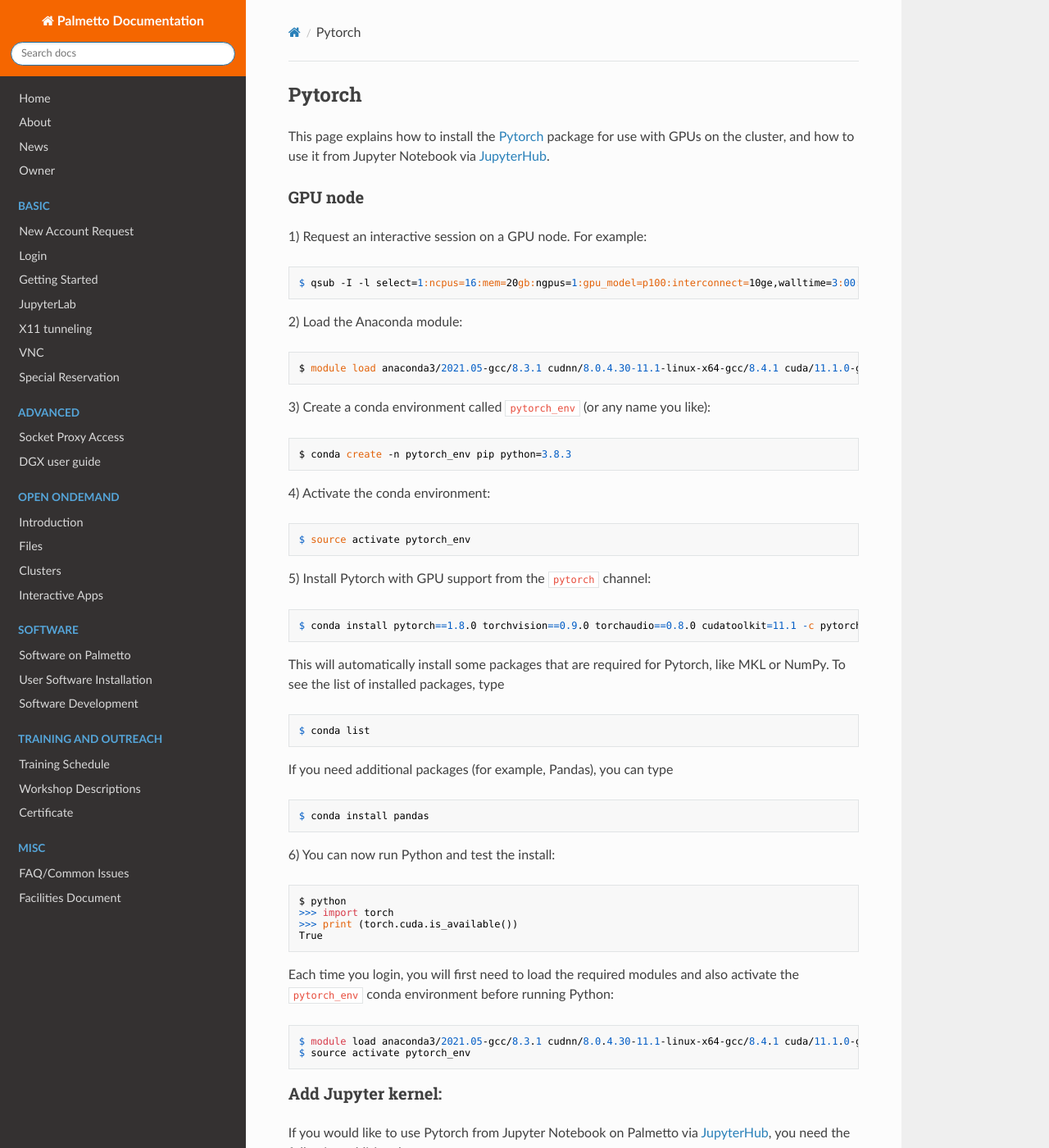
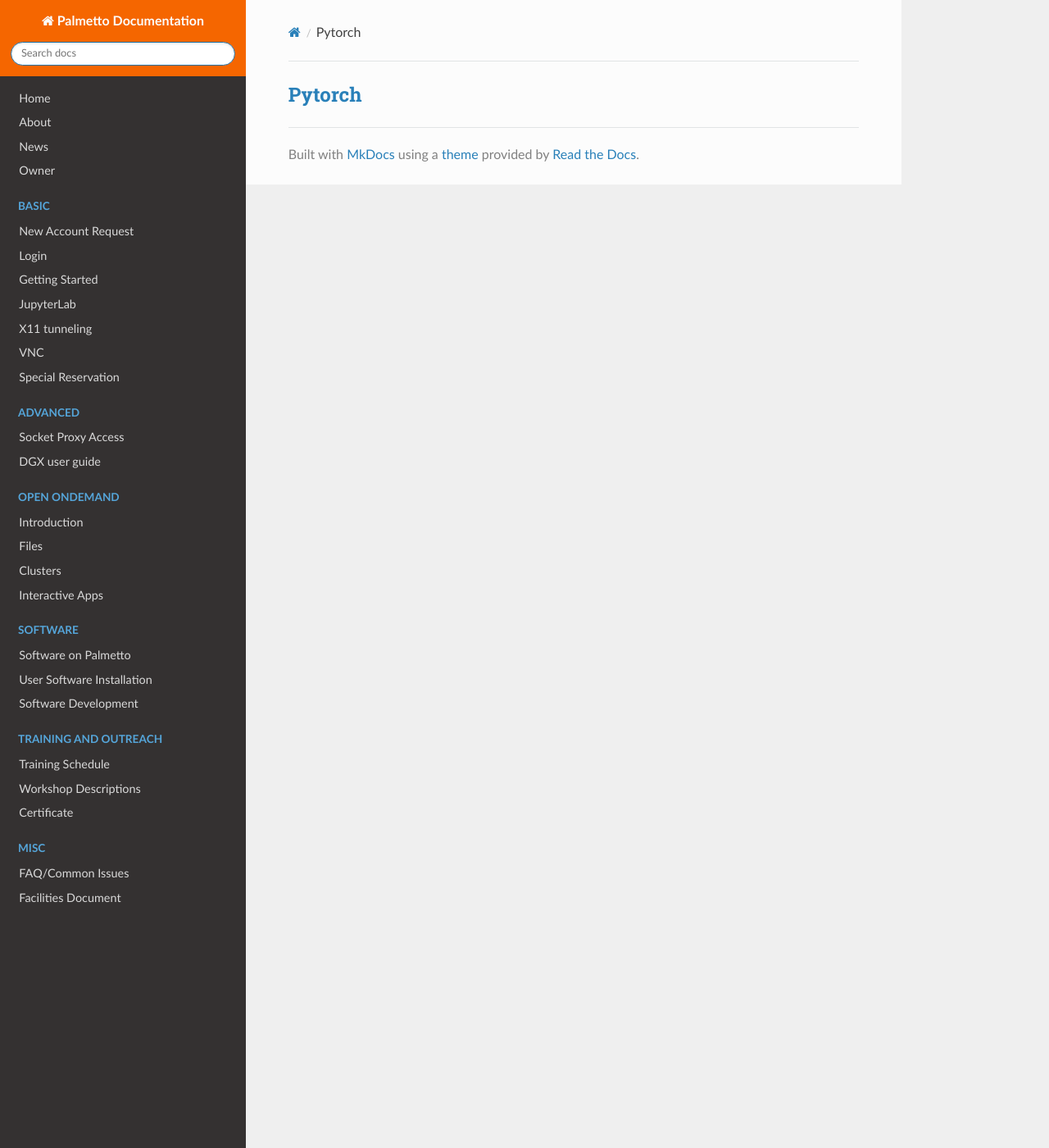
Before and after one commit to clemsonciti/palmetto-documentation, an MkDocs documentation site: the page built from docs/software/packages/pytorch.md, in a window 1280 px wide and 1400 px high. Shown: the whole window at 82% size. Built offline with MkDocs 1.6.1, drawn with Linux system fonts in a browser that asks for light colours; nearby versions of some CDN libraries; some of the changed text lies outside the part shown.

Commit message:
Update pytorch.md

```diff
--- a/docs/software/packages/pytorch.md
+++ b/docs/software/packages/pytorch.md
@@ -1,106 +1 @@
-## Pytorch
-
-This page explains how to install the [Pytorch](https://pytorch.org)
-package for use with GPUs on the cluster,
-and how to use it from Jupyter Notebook via [JupyterHub](https://www.palmetto.clemson.edu/palmetto/jupyterhub_index.html).
-
-### GPU node
-
-1) Request an interactive session on a GPU node. For example:
-~~~
-$ qsub -I -l select=1:ncpus=16:mem=20gb:ngpus=1:gpu_model=p100:interconnect=10ge,walltime=3:00:00
-~~~
-
-2) Load the Anaconda module:
-~~~
-$ module load anaconda3/2021.05-gcc/8.3.1 cudnn/8.0.4.30-11.1-linux-x64-gcc/8.4.1 cuda/11.1.0-gcc/8.3.1
-~~~
-
-3) Create a conda environment called `pytorch_env` (or any name you like):
-~~~
-$ conda create -n pytorch_env pip python=3.8.3
-~~~
-
-4) Activate the conda environment:
-~~~
-$ source activate pytorch_env
-~~~
-
-5) Install Pytorch with GPU support from the `pytorch` channel:
-~~~
-$ conda install pytorch==1.8.0 torchvision==0.9.0 torchaudio==0.8.0 cudatoolkit=11.1 -c pytorch -c conda-forge
-~~~
-
-This will automatically install some packages that are required for Pytorch, like MKL or NumPy. To see the list of installed packages, type
-
-~~~
-$ conda list
-~~~
-If you need additional packages (for example, Pandas), you can type
-
-~~~
-$ conda install pandas
-~~~
-
-6) You can now run Python and test the install:
-
-~~~
-$ python
->>> import torch
->>> print (torch.cuda.is_available())
-True
-~~~
-
-Each time you login, you will first need to load the required modules
-and also activate the `pytorch_env` conda environment before
-running Python:
-
-~~~
-$ module load anaconda3/2021.05-gcc/8.3.1 cudnn/8.0.4.30-11.1-linux-x64-gcc/8.4.1 cuda/11.1.0-gcc/8.3.1
-$ source activate pytorch_env
-~~~
-
-
-### Add Jupyter kernel:
-
-If you would like to use Pytorch from Jupyter Notebook on Palmetto via
-[JupyterHub](palmetto.clemson.edu/jupyterhub), you need the following additional steps:
-
-1) After you have installed Pytorch, install Jupyter in the same conda environment:
-
-~~~
-$ conda install -c conda-forge jupyterlab
-~~~
-
-2) Now, set up a Notebook kernel called "Pytorch". For Pytorch with GPU support, do:
-
-~~~
-$ python -m ipykernel install --user --name pytorch_env --display-name Pytorch
-~~~
-
-3) Create/edit the file `.jhubrc` in your home directory:
-
-~~~
-$ cd
-$ nano .jhubrc
-~~~
-
-Add the following two lines to the `.jhubrc` file, then exit.
-
-~~~
-module load cuda/9.2.88-gcc/7.1.0 cudnn/7.6.5.32-9.2-linux-x64-gcc/7.1.0-cuda9_2 anaconda3/2019.10-gcc/8.3.1
-~~~
-
-4) Log into [JupyterHub](https://www.palmetto.clemson.edu/jupyterhub). Make sure you have GPU in your
-selection if you want to use the GPU pytorch kernel
-
-<img src="../../images/software/packages/pytorch_01.png" style="width:600px">
-
-5) Once your JupyterHub has started, you should see the Pytorch kernel in your list of kernels
-in the Launcher.
-
-<img src="../../images/software/packages/pytorch_02.png" style="width:600px">
-
-6) You are now able to launch a notebook using the pytorch with GPU kernel:
-
-<img src="../../images/software/packages/pytorch_03.png" style="width:600px">
+## [Pytorch](https://github.com/clemsonciti/palmetto-examples/tree/master/PyTorch)
```
